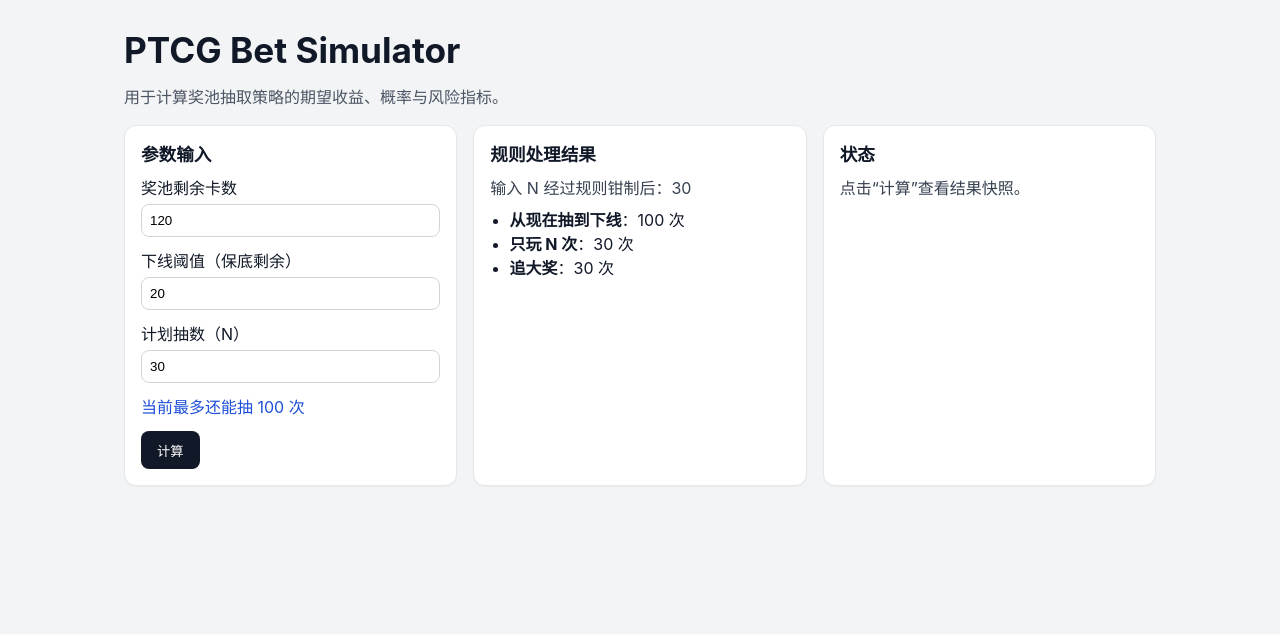
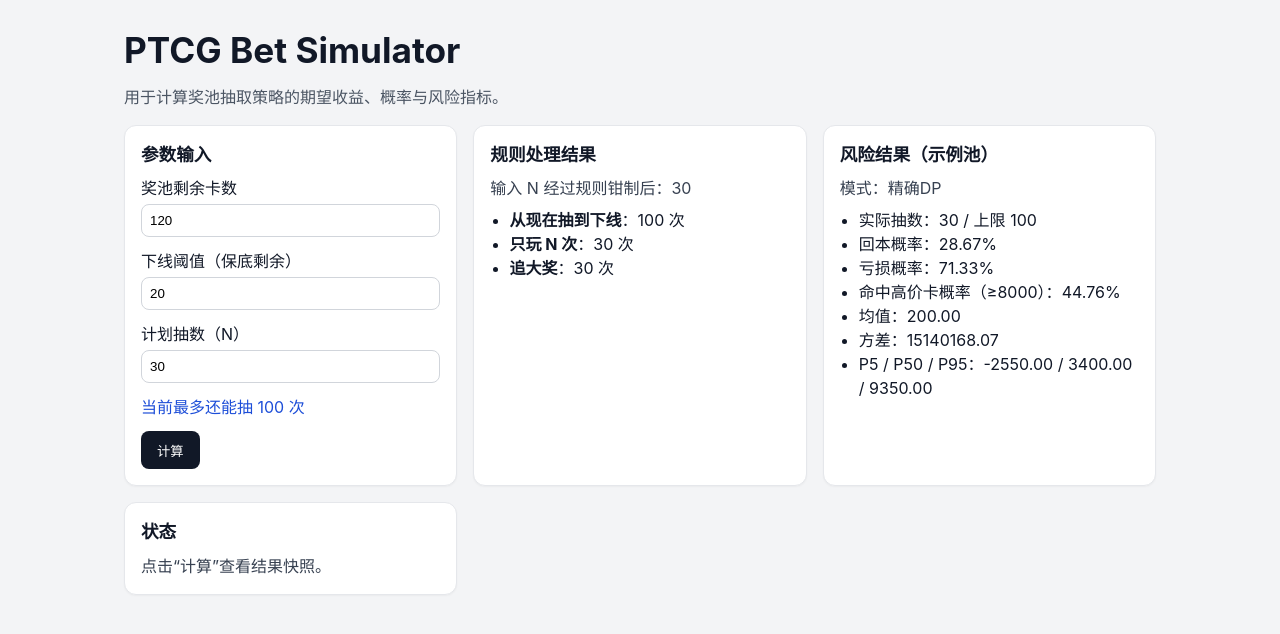
Before and after one commit to brsher414/ptcg_bet_simulator, a React (Vite) app: page / in a window 1280 px wide. Shown: the top 634 px of the page. Built offline with nearby package versions, Linux system fonts and the light colour scheme.

Commit message:
feat: add dual-mode risk calculator with DP and Monte Carlo

```diff
--- a/src/App.tsx
+++ b/src/App.tsx
@@ -1,4 +1,5 @@
 import { useMemo, useState } from 'react';
+import { calcRiskMetrics } from './lib/calculators/risk';
 import {
   clampPlannedDraws,
   getMaxPlayableDraws,
@@ -36,6 +37,30 @@
   );
 
   const calcDisabled = maxPlayableDraws === 0;
+
+  const demoPoolState = useMemo(
+    () => ({
+      totalRemaining: totalCards,
+      tiers: [
+        { value: 9000, count: Math.min(1, totalCards) },
+        { value: 1200, count: Math.min(4, Math.max(0, totalCards - 1)) },
+        { value: 200, count: Math.max(0, totalCards - 5) },
+      ],
+    }),
+    [totalCards],
+  );
+
+  const riskResult = useMemo(
+    () =>
+      calcRiskMetrics(demoPoolState, {
+        plannedDraws: plannedN,
+        stopAtCount,
+        costPerEntry: 300,
+        highValueThreshold: 8000,
+        monteCarloSamples: 40000,
+      }),
+    [demoPoolState, plannedN, stopAtCount],
+  );
 
   const runCalculation = () => {
     if (calcDisabled) return;
@@ -109,6 +134,21 @@
           </ul>
         </section>
 
+
+        <section className="card">
+          <h2>风险结果（示例池）</h2>
+          <p>模式：{riskResult.mode === 'exactDP' ? '精确DP' : '蒙特卡洛'}{riskResult.isEstimate ? '（模拟估计值）' : ''}</p>
+          <ul className="result-list">
+            <li>实际抽数：{riskResult.actualDraws} / 上限 {riskResult.maxPlayableDraws}</li>
+            <li>回本概率：{(riskResult.breakEvenProbability * 100).toFixed(2)}%</li>
+            <li>亏损概率：{(riskResult.lossProbability * 100).toFixed(2)}%</li>
+            <li>命中高价卡概率（≥8000）：{(riskResult.highValueHitProbability * 100).toFixed(2)}%</li>
+            <li>均值：{riskResult.expectedProfit.toFixed(2)}</li>
+            <li>方差：{riskResult.variance.toFixed(2)}</li>
+            <li>P5 / P50 / P95：{riskResult.quantiles.p5.toFixed(2)} / {riskResult.quantiles.p50.toFixed(2)} / {riskResult.quantiles.p95.toFixed(2)}</li>
+          </ul>
+        </section>
+
         <section className="card">
           <h2>状态</h2>
           <p>{submitted ? '已完成一次计算。' : '点击“计算”查看结果快照。'}</p>
--- /dev/null
+++ b/src/lib/calculators/risk.ts
@@ -0,0 +1,256 @@
+import type { PoolState } from '../../types/pool';
+import { clampPlannedDraws, getMaxPlayableDraws } from './rules';
+
+export type RiskCalcMode = 'exactDP' | 'monteCarlo';
+
+export interface RiskCalcOptions {
+  plannedDraws: number;
+  costPerEntry: number;
+  stopAtCount: number;
+  highValueThreshold?: number;
+  monteCarloSamples?: number;
+  dpStateLimit?: number;
+}
+
+export interface RiskQuantiles {
+  p5: number;
+  p50: number;
+  p95: number;
+}
+
+export interface RiskCalcResult {
+  mode: RiskCalcMode;
+  isEstimate: boolean;
+  plannedDraws: number;
+  actualDraws: number;
+  maxPlayableDraws: number;
+  expectedProfit: number;
+  variance: number;
+  quantiles: RiskQuantiles;
+  breakEvenProbability: number;
+  lossProbability: number;
+  highValueHitProbability: number;
+  sampleCount?: number;
+}
+
+interface Distribution {
+  profits: number[];
+  probabilities: number[];
+  mean: number;
+  variance: number;
+}
+
+const DEFAULT_HIGH_VALUE_THRESHOLD = 8000;
+const DEFAULT_MC_SAMPLES = 30000;
+const DEFAULT_DP_STATE_LIMIT = 120_000;
+
+function resolveTotalRemaining(poolState: PoolState): number {
+  if (poolState.totalRemaining > 0) {
+    return poolState.totalRemaining;
+  }
+
+  return poolState.tiers.reduce((sum, tier) => sum + Math.max(0, tier.count), 0);
+}
+
+function expandCardValues(poolState: PoolState): number[] {
+  const values: number[] = [];
+  for (const tier of poolState.tiers) {
+    const count = Math.max(0, Math.floor(tier.count));
+    for (let i = 0; i < count; i += 1) {
+      values.push(tier.value);
+    }
+  }
+
+  return values;
+}
+
+function calcQuantile(samples: number[], q: number): number {
+  if (samples.length === 0) return 0;
+  const sorted = [...samples].sort((a, b) => a - b);
+  const index = (sorted.length - 1) * q;
+  const lo = Math.floor(index);
+  const hi = Math.ceil(index);
+  if (lo === hi) return sorted[lo];
+  const weight = index - lo;
+  return sorted[lo] * (1 - weight) + sorted[hi] * weight;
+}
+
+function summarizeDistribution(distribution: Distribution, highValueThreshold: number, cost: number): Omit<RiskCalcResult, 'mode' | 'isEstimate' | 'plannedDraws' | 'actualDraws' | 'maxPlayableDraws' | 'sampleCount'> {
+  let breakEvenProbability = 0;
+  let lossProbability = 0;
+  let highValueHitProbability = 0;
+
+  for (let i = 0; i < distribution.profits.length; i += 1) {
+    const profit = distribution.profits[i];
+    const prob = distribution.probabilities[i];
+    if (profit >= 0) {
+      breakEvenProbability += prob;
+    } else {
+      lossProbability += prob;
+    }
+
+    if (profit + cost >= highValueThreshold) {
+      highValueHitProbability += prob;
+    }
+  }
+
+  return {
+    expectedProfit: distribution.mean,
+    variance: distribution.variance,
+    quantiles: {
+      p5: calcQuantile(distribution.profits, 0.05),
+      p50: calcQuantile(distribution.profits, 0.5),
+      p95: calcQuantile(distribution.profits, 0.95),
+    },
+    breakEvenProbability,
+    lossProbability,
+    highValueHitProbability,
+  };
+}
+
+function exactDistribution(values: number[], draws: number, costPerEntry: number): Distribution {
+  const states = new Map<string, number>();
+  states.set(`${draws}|0`, 1);
+
+  for (let idx = 0; idx < values.length; idx += 1) {
+    const value = values[idx];
+    const next = new Map<string, number>();
+
+    for (const [key, prob] of states.entries()) {
+      const [remainStr, sumStr] = key.split('|');
+      const remain = Number(remainStr);
+      const sum = Number(sumStr);
+      const left = values.length - idx;
+
+      if (remain === 0 || left === remain) {
+        const forcedSum = left === remain ? sum + value : sum;
+        const forcedRemain = left === remain ? remain - 1 : remain;
+        const nextKey = `${forcedRemain}|${forcedSum}`;
+        next.set(nextKey, (next.get(nextKey) ?? 0) + prob);
+        continue;
+      }
+
+      const pickProb = remain / left;
+      const skipProb = 1 - pickProb;
+
+      const pickKey = `${remain - 1}|${sum + value}`;
+      next.set(pickKey, (next.get(pickKey) ?? 0) + prob * pickProb);
+
+      const skipKey = `${remain}|${sum}`;
+      next.set(skipKey, (next.get(skipKey) ?? 0) + prob * skipProb);
+    }
+
+    states.clear();
+    for (const [k, v] of next.entries()) {
+      states.set(k, v);
+    }
+  }
+
+  const profitMap = new Map<number, number>();
+  for (const [key, prob] of states.entries()) {
+    const [remainStr, sumStr] = key.split('|');
+    if (Number(remainStr) !== 0) continue;
+    const profit = Number(sumStr) - costPerEntry * draws;
+    profitMap.set(profit, (profitMap.get(profit) ?? 0) + prob);
+  }
+
+  const profits = [...profitMap.keys()].sort((a, b) => a - b);
+  const probabilities = profits.map((profit) => profitMap.get(profit) ?? 0);
+
+  let mean = 0;
+  for (let i = 0; i < profits.length; i += 1) {
+    mean += profits[i] * probabilities[i];
+  }
+
+  let variance = 0;
+  for (let i = 0; i < profits.length; i += 1) {
+    const delta = profits[i] - mean;
+    variance += delta * delta * probabilities[i];
+  }
+
+  return { profits, probabilities, mean, variance };
+}
+
+function monteCarloDistribution(values: number[], draws: number, costPerEntry: number, sampleCount: number): Distribution {
+  const profits: number[] = [];
+  let mean = 0;
+  let m2 = 0;
+
+  for (let sample = 0; sample < sampleCount; sample += 1) {
+    const shuffled = [...values];
+    for (let i = shuffled.length - 1; i > 0; i -= 1) {
+      const j = Math.floor(Math.random() * (i + 1));
+      [shuffled[i], shuffled[j]] = [shuffled[j], shuffled[i]];
+    }
+
+    let sum = 0;
+    for (let d = 0; d < draws; d += 1) {
+      sum += shuffled[d] ?? 0;
+    }
+
+    const profit = sum - costPerEntry * draws;
+    profits.push(profit);
+
+    const n = sample + 1;
+    const delta = profit - mean;
+    mean += delta / n;
+    const delta2 = profit - mean;
+    m2 += delta * delta2;
+  }
+
+  const variance = sampleCount > 1 ? m2 / sampleCount : 0;
+  const probabilities = Array.from({ length: profits.length }, () => 1 / Math.max(1, sampleCount));
+
+  return { profits, probabilities, mean, variance };
+}
+
+export function calcRiskMetrics(poolState: PoolState, options: RiskCalcOptions): RiskCalcResult {
+  const totalRemaining = resolveTotalRemaining(poolState);
+  const maxPlayableDraws = getMaxPlayableDraws(totalRemaining, options.stopAtCount);
+  const actualDraws = clampPlannedDraws(options.plannedDraws, totalRemaining, options.stopAtCount);
+  const highValueThreshold = options.highValueThreshold ?? DEFAULT_HIGH_VALUE_THRESHOLD;
+
+  if (actualDraws === 0 || totalRemaining <= 0) {
+    return {
+      mode: 'exactDP',
+      isEstimate: false,
+      plannedDraws: options.plannedDraws,
+      actualDraws,
+      maxPlayableDraws,
+      expectedProfit: 0,
+      variance: 0,
+      quantiles: { p5: 0, p50: 0, p95: 0 },
+      breakEvenProbability: 1,
+      lossProbability: 0,
+      highValueHitProbability: 0,
+    };
+  }
+
+  const values = expandCardValues(poolState);
+  const stateLimit = options.dpStateLimit ?? DEFAULT_DP_STATE_LIMIT;
+  const mode: RiskCalcMode = actualDraws * values.length <= stateLimit ? 'exactDP' : 'monteCarlo';
+
+  if (mode === 'exactDP') {
+    const dist = exactDistribution(values, actualDraws, options.costPerEntry);
+    return {
+      mode,
+      isEstimate: false,
+      plannedDraws: options.plannedDraws,
+      actualDraws,
+      maxPlayableDraws,
+      ...summarizeDistribution(dist, highValueThreshold, options.costPerEntry * actualDraws),
+    };
+  }
+
+  const sampleCount = Math.max(1000, Math.floor(options.monteCarloSamples ?? DEFAULT_MC_SAMPLES));
+  const dist = monteCarloDistribution(values, actualDraws, options.costPerEntry, sampleCount);
+  return {
+    mode,
+    isEstimate: true,
+    plannedDraws: options.plannedDraws,
+    actualDraws,
+    maxPlayableDraws,
+    sampleCount,
+    ...summarizeDistribution(dist, highValueThreshold, options.costPerEntry * actualDraws),
+  };
+}
```
